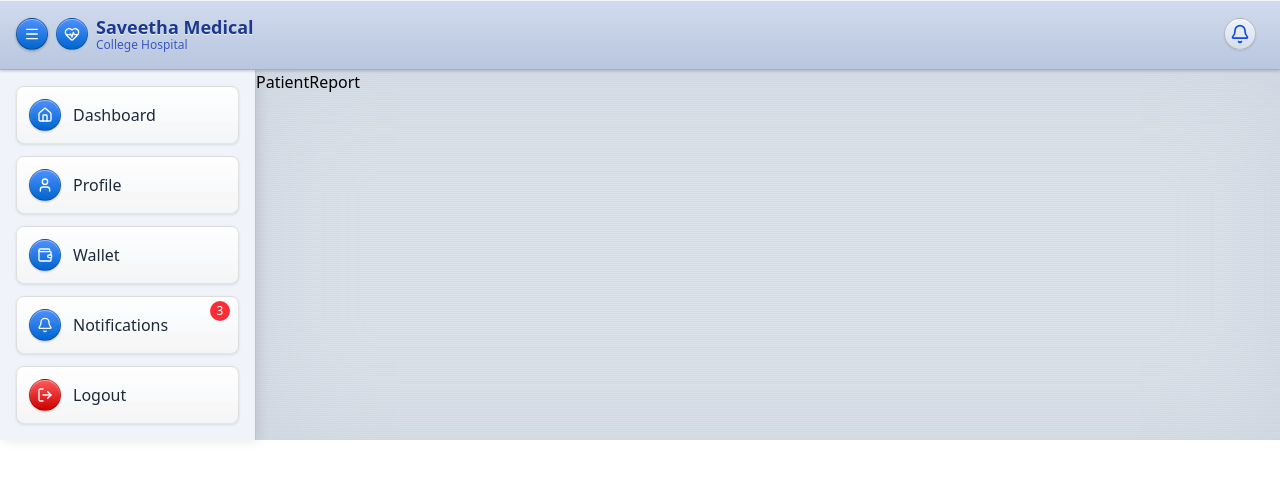
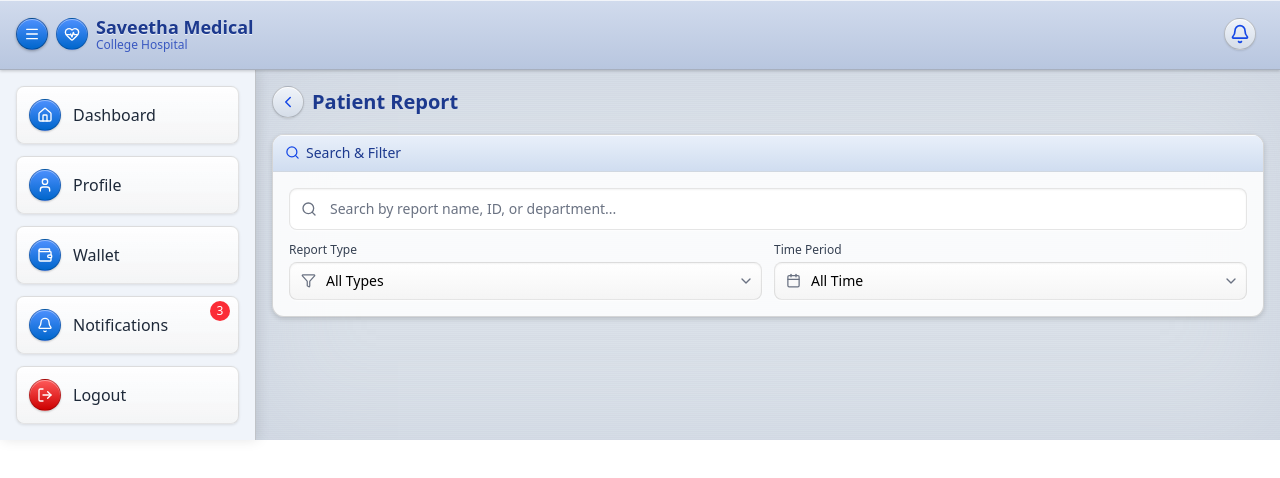
Before and after one commit to Mukunthan-A-R/simats-medical-client, a React (Vite) app: page /patient/report/1 in a window 1280 px wide. Shown: the top 478 px of the page. Built offline with nearby package versions, Linux system fonts and the light colour scheme.

Commit message:
patient report filter

```diff
--- /dev/null
+++ b/src/components/patient/PatientReportFilter.jsx
@@ -0,0 +1,132 @@
+import {
+  CalendarIcon,
+  ChevronDownIcon,
+  FilterIcon,
+  SearchIcon,
+} from "lucide-react";
+import React from "react";
+
+const PatientReportFilter = () => {
+  return (
+    <div
+      className="rounded-xl mb-4 overflow-hidden"
+      style={{
+        boxShadow:
+          "0 2px 5px rgba(0,0,0,0.15), inset 0 1px 0 rgba(255,255,255,0.8)",
+        border: "1px solid rgba(0,0,0,0.15)",
+        backgroundColor: "rgba(255,255,255,0.85)",
+      }}
+    >
+      {/* Header Bar */}
+      <div
+        className="px-3 py-2 flex items-center"
+        style={{
+          background: "linear-gradient(to bottom, #e9f0fa, #d0ddf0)",
+          borderBottom: "1px solid rgba(0,0,0,0.1)",
+          boxShadow: "inset 0 1px 0 rgba(255,255,255,0.8)",
+        }}
+      >
+        <SearchIcon size={15} className="text-blue-700 mr-1.5" />
+        <h3 className="text-sm font-medium text-blue-900">Search & Filter</h3>
+      </div>
+
+      {/* Content Area */}
+      <div className="p-4">
+        {/* Search Bar */}
+        <div className="relative mb-3">
+          <div className="absolute inset-y-0 left-0 pl-3 flex items-center pointer-events-none">
+            <SearchIcon size={16} className="text-gray-500" />
+          </div>
+          <input
+            type="text"
+            placeholder="Search by report name, ID, or department..."
+            className="block w-full pl-10 pr-3 py-2.5 leading-5 placeholder-gray-500 focus:outline-none text-sm rounded-lg"
+            style={{
+              backgroundColor: "rgba(255,255,255,0.9)",
+              border: "1px solid rgba(0,0,0,0.1)",
+              boxShadow:
+                "inset 0 1px 2px rgba(0,0,0,0.05), 0 1px 2px rgba(255,255,255,0.8)",
+            }}
+          />
+        </div>
+
+        {/* Filters */}
+        <div className="grid grid-cols-1 md:grid-cols-2 gap-3">
+          {/* Report Type Filter */}
+          <div className="relative">
+            <label
+              htmlFor="type-filter"
+              className="block text-xs font-medium text-gray-700 mb-1"
+              style={{ textShadow: "0 1px 0 rgba(255,255,255,0.7)" }}
+            >
+              Report Type
+            </label>
+            <div className="relative">
+              <div className="absolute inset-y-0 left-0 pl-3 flex items-center pointer-events-none">
+                <FilterIcon size={15} className="text-gray-500" />
+              </div>
+              <select
+                id="type-filter"
+                className="block w-full pl-9 pr-8 py-2 text-sm rounded-lg appearance-none"
+                style={{
+                  backgroundColor: "rgba(255,255,255,0.9)",
+                  backgroundImage:
+                    "linear-gradient(to bottom, #ffffff, #f5f5f5)",
+                  border: "1px solid rgba(0,0,0,0.1)",
+                  boxShadow:
+                    "inset 0 1px 2px rgba(0,0,0,0.05), 0 1px 2px rgba(255,255,255,0.8)",
+                }}
+              >
+                <option>All Types</option>
+                <option>Laboratory</option>
+                <option>Radiology</option>
+              </select>
+              <div className="absolute inset-y-0 right-0 flex items-center px-2 pointer-events-none">
+                <ChevronDownIcon size={16} className="text-gray-500" />
+              </div>
+            </div>
+          </div>
+
+          {/* Date Filter */}
+          <div className="relative">
+            <label
+              htmlFor="date-filter"
+              className="block text-xs font-medium text-gray-700 mb-1"
+              style={{ textShadow: "0 1px 0 rgba(255,255,255,0.7)" }}
+            >
+              Time Period
+            </label>
+            <div className="relative">
+              <div className="absolute inset-y-0 left-0 pl-3 flex items-center pointer-events-none">
+                <CalendarIcon size={15} className="text-gray-500" />
+              </div>
+              <select
+                id="date-filter"
+                className="block w-full pl-9 pr-8 py-2 text-sm rounded-lg appearance-none"
+                style={{
+                  backgroundColor: "rgba(255,255,255,0.9)",
+                  backgroundImage:
+                    "linear-gradient(to bottom, #ffffff, #f5f5f5)",
+                  border: "1px solid rgba(0,0,0,0.1)",
+                  boxShadow:
+                    "inset 0 1px 2px rgba(0,0,0,0.05), 0 1px 2px rgba(255,255,255,0.8)",
+                }}
+              >
+                <option>All Time</option>
+                <option>Last 30 Days</option>
+                <option>Last 90 Days</option>
+                <option>Last 6 Months</option>
+                <option>Last Year</option>
+              </select>
+              <div className="absolute inset-y-0 right-0 flex items-center px-2 pointer-events-none">
+                <ChevronDownIcon size={16} className="text-gray-500" />
+              </div>
+            </div>
+          </div>
+        </div>
+      </div>
+    </div>
+  );
+};
+
+export default PatientReportFilter;
--- a/src/pages/patient/PatientReport.jsx
+++ b/src/pages/patient/PatientReport.jsx
@@ -1,7 +1,31 @@
+import { ChevronLeftIcon } from "lucide-react";
 import React from "react";
+import { useNavigate } from "react-router-dom";
+import PatientReportFilter from "../../components/patient/PatientReportFilter";
 
 const PatientReport = () => {
-  return <div>PatientReport</div>;
+  const navigate = useNavigate();
+
+  return (
+    <div className="p-4">
+      <div className="mb-4 flex items-center">
+        <button
+          className={`mr-2 w-8 h-8 flex items-center justify-center rounded-full       `}
+          onClick={() => navigate(-1)}
+          style={{
+            background: "linear-gradient(to bottom, #f0f4fa, #d5dde8)",
+            border: "1px solid rgba(0,0,0,0.2)",
+            boxShadow:
+              "0 1px 2px rgba(0,0,0,0.1), inset 0 1px 0 rgba(255,255,255,0.8)",
+          }}
+        >
+          <ChevronLeftIcon size={18} className="text-blue-700" />
+        </button>
+        <h1 className="text-xl font-semibold text-blue-900">Patient Report</h1>
+      </div>
+      <PatientReportFilter />
+    </div>
+  );
 };
 
 export default PatientReport;
```
